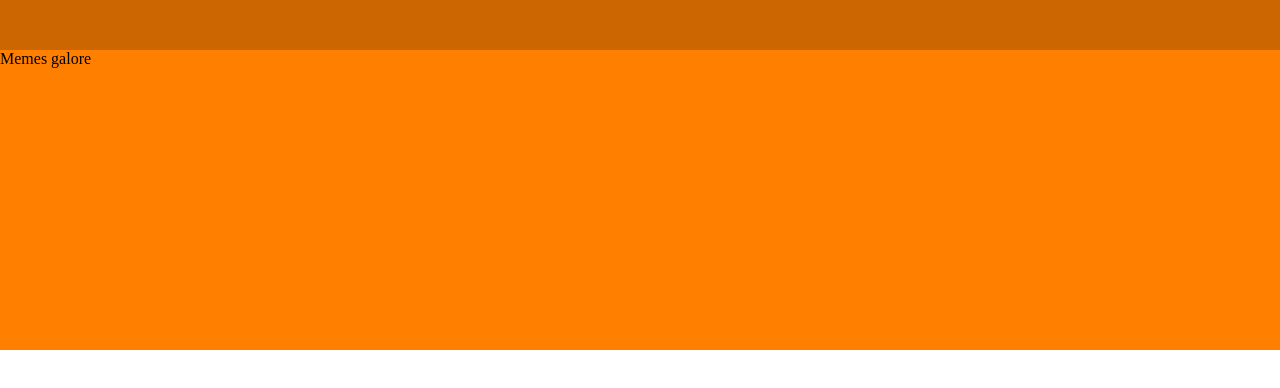
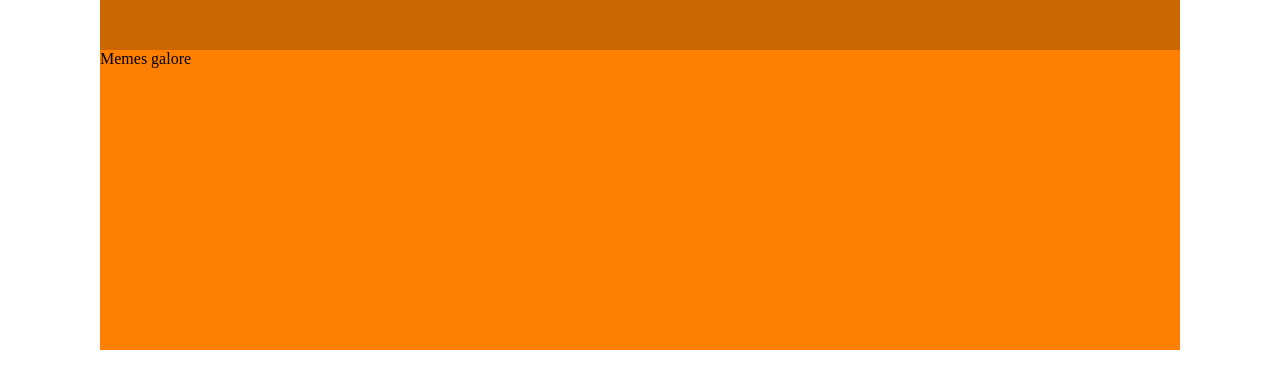
Before and after one commit to AussieCode/website-memebook, a plain HTML site: page index.html in a window 1280 px wide. Drawn offline with Linux system fonts and the light colour scheme.

Commit message:
Add padding

```diff
--- a/css/global.css
+++ b/css/global.css
@@ -1,6 +1,7 @@
 body {
     margin:0;
-    padding:0;
+    padding-right:100px;
+	padding-left:100px;
 }
 
 /* Navigation Section */
```
